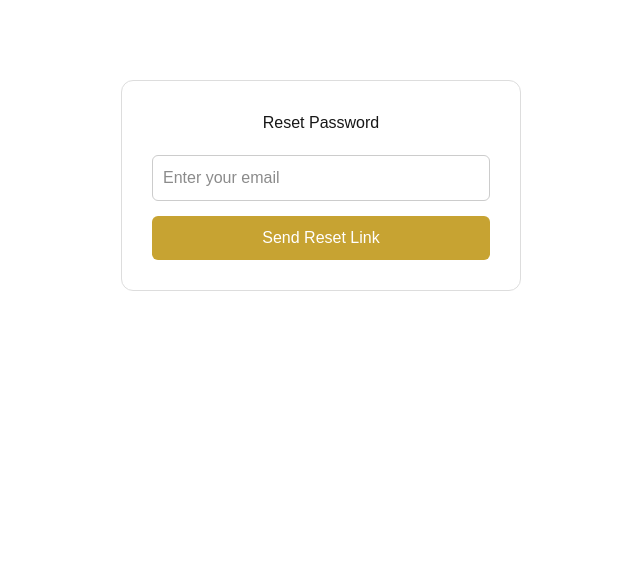
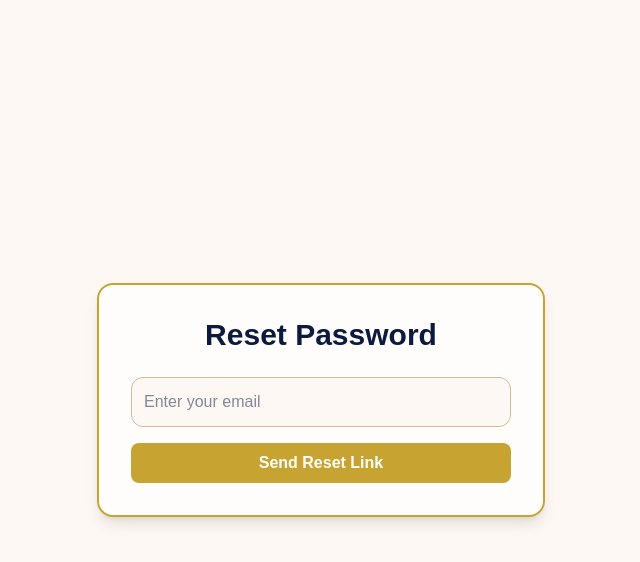
Before and after one commit to BLOUDANJEWELLERY/CATALOGUE, a Next.js app in the folder catalogue/: page /forgot-password in a window 1280 px wide. Shown: the top 562 px of the page, without its empty margins (319-959 px from the left). Built offline with nearby package versions, Linux system fonts and the light colour scheme.

Commit message:
Update forgot-password.tsx

```diff
--- a/catalogue/pages/forgot-password.tsx
+++ b/catalogue/pages/forgot-password.tsx
@@ -39,71 +39,55 @@ export default function ForgotPasswordPage() {
   };
 
   return (
-    <div
-      style={{
-        maxWidth: "400px",
-        margin: "80px auto",
-        padding: "30px",
-        border: "1px solid #ddd",
-        borderRadius: "12px",
-        textAlign: "center",
-        fontFamily: "sans-serif",
-      }}
-    >
-      <h1 style={{ marginBottom: "20px" }}>Reset Password</h1>
+    <div className="min-h-screen flex flex-col justify-center items-center bg-[#fdf8f3] p-4">
+      <div className="w-full max-w-md bg-[#fffdfb] p-8 rounded-2xl shadow-lg border-2 border-[#c7a332] text-center">
+        <h1 className="text-3xl font-bold mb-6 text-[#0b1a3d]">Reset Password</h1>
 
-      {!message && (
-        <>
+        {!message ? (
+          <div className="flex flex-col gap-4">
             <input
               type="email"
               placeholder="Enter your email"
               value={email}
-            onChange={(e) => setEmail(e.target.value)}
-            style={{
-              width: "100%",
-              padding: "10px",
-              marginBottom: "15px",
-              borderRadius: "6px",
-              border: "1px solid #ccc",
-            }}
+              onChange={(e) => setEmail(e.target.value.toLowerCase())}
+              className="input"
             />
             <button
               onClick={handleReset}
               disabled={loading}
-            style={{
-              width: "100%",
-              padding: "10px",
-              backgroundColor: "#c7a332",
-              color: "#fff",
-              border: "none",
-              borderRadius: "6px",
-              cursor: "pointer",
-            }}
+              className="w-full px-4 py-2 bg-[#c7a332] text-[#fffdfb] font-semibold rounded-lg hover:bg-[#b8972a] disabled:opacity-50 disabled:cursor-not-allowed"
             >
               {loading ? "Sending..." : "Send Reset Link"}
             </button>
-        </>
-      )}
-
-      {message && (
-        <div style={{ marginTop: "20px" }}>
-          <p>{message}</p>
+          </div>
+        ) : (
+          <div className="mt-4">
+            <p className="text-[#0b1a3d]">{message}</p>
             <button
               onClick={() => router.push("/login")}
-            style={{
-              marginTop: "15px",
-              padding: "8px 20px",
-              backgroundColor: "#0b1a3d",
-              color: "#fff",
-              border: "none",
-              borderRadius: "6px",
-              cursor: "pointer",
-            }}
+              className="mt-4 px-4 py-2 bg-[#0b1a3d] text-[#c7a332] rounded-lg hover:bg-[#0a162d]"
             >
               Return to Login
             </button>
           </div>
         )}
       </div>
+
+      <style jsx>{`
+        .input {
+          padding: 0.75rem;
+          border-radius: 0.75rem;
+          border: 1px solid #d4b996;
+          width: 100%;
+          background-color: #fdf8f3;
+          color: #0b1a3d;
+        }
+        .input:focus {
+          border-color: #c7a332;
+          outline: none;
+          box-shadow: 0 0 0 2px rgba(199, 163, 50, 0.2);
+        }
+      `}</style>
+    </div>
   );
 }
```
Lines whose indentation alone changed are shown as unchanged.
